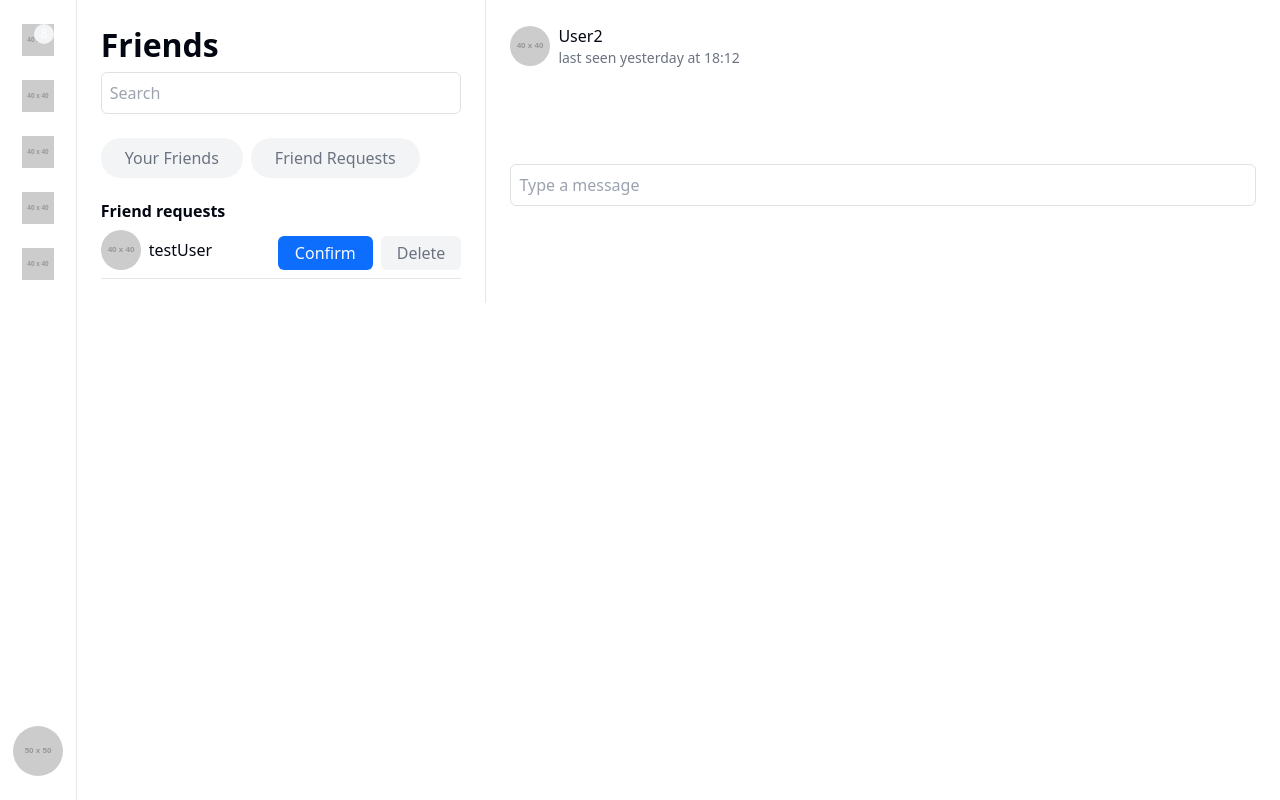
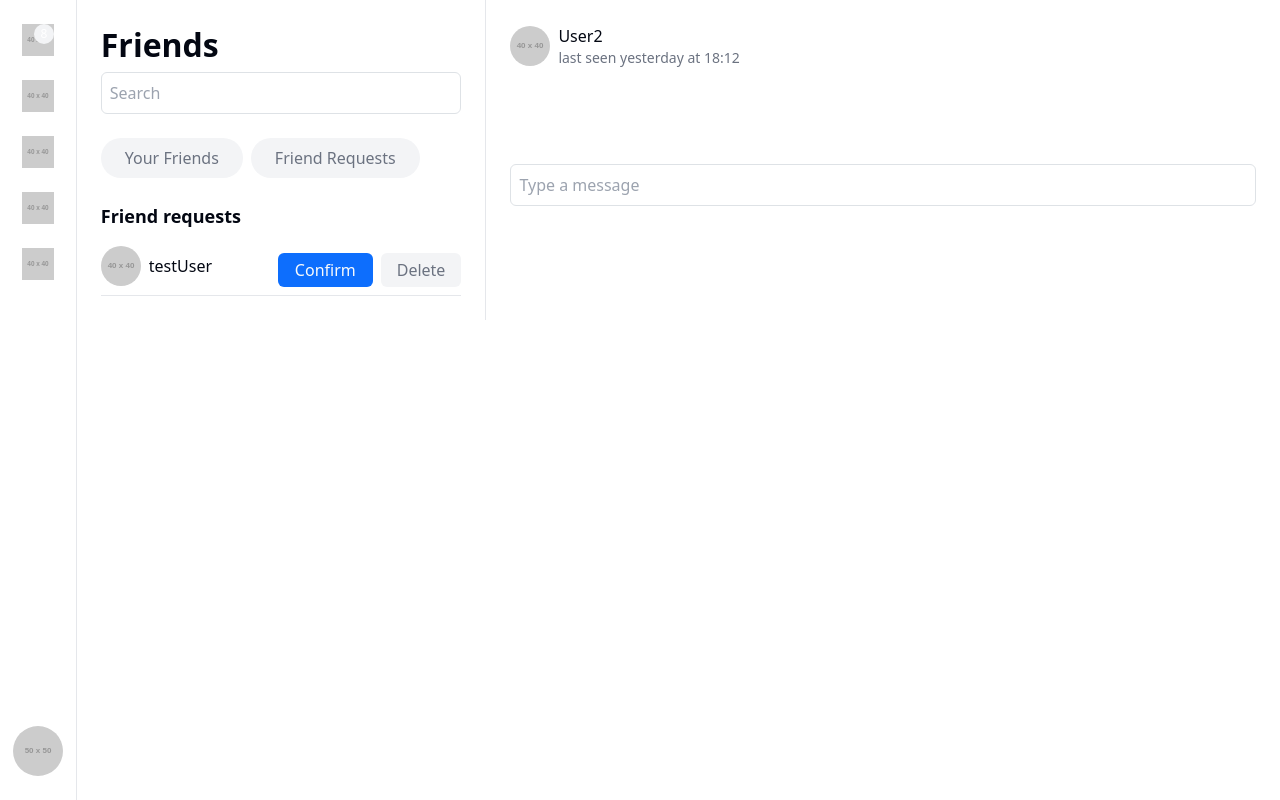
Before and after one commit to OshithRoshantha/Vibez-client, a React (Vite) app: page /Dashboard in a window 1280 px wide. Both pictures are taken after a click on the element 37 px from the left and 152 px from the top of the page. Built offline with nearby package versions, Linux system fonts and the light colour scheme.

Commit message:
fix: update heading elements in Friends component for improved hierarchy and readability

```diff
--- a/src/Components/Friends.jsx
+++ b/src/Components/Friends.jsx
@@ -33,7 +33,7 @@ export default function Friends() {
                     <button onClick={hideFriendRequests} className="bg-muted text-muted-foreground px-4 py-2 rounded-full border-none hover:bg-gray-300">Friend Requests</button>
                 </div>
                 {friendRequests && <div>
-                <h3 className="text-md font-semibold mt-4">Friend requests</h3>
+                <h2 className="text-lg font-semibold mb-2">Friend requests</h2>
                 <div className="space-y-4">
                     <div className="flex items-center justify-between border-b border-border py-2">
                     <div className="flex items-center">
@@ -50,7 +50,7 @@ export default function Friends() {
                 </div>
                 </div>}
                 {yourFriends && <div>
-                <h3 className="text-md font-semibold mt-4">{friendCount} friends</h3>
+                <h2 className="text-lg font-semibold mb-2">{friendCount} friends</h2>
                 <div className="space-y-4">
                     <div className="flex items-center justify-between border-b border-border py-2">
                     <div className="flex items-center">
```
